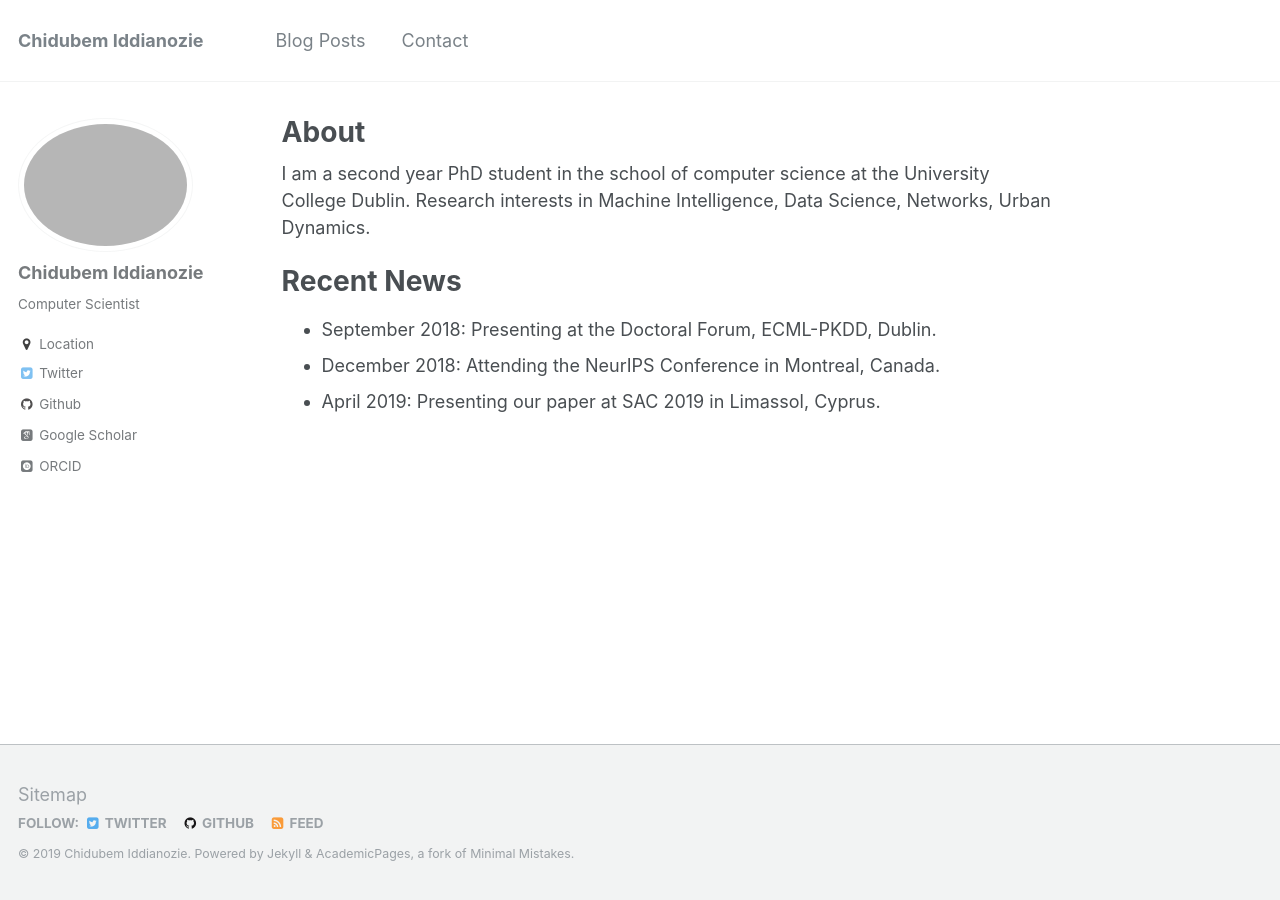
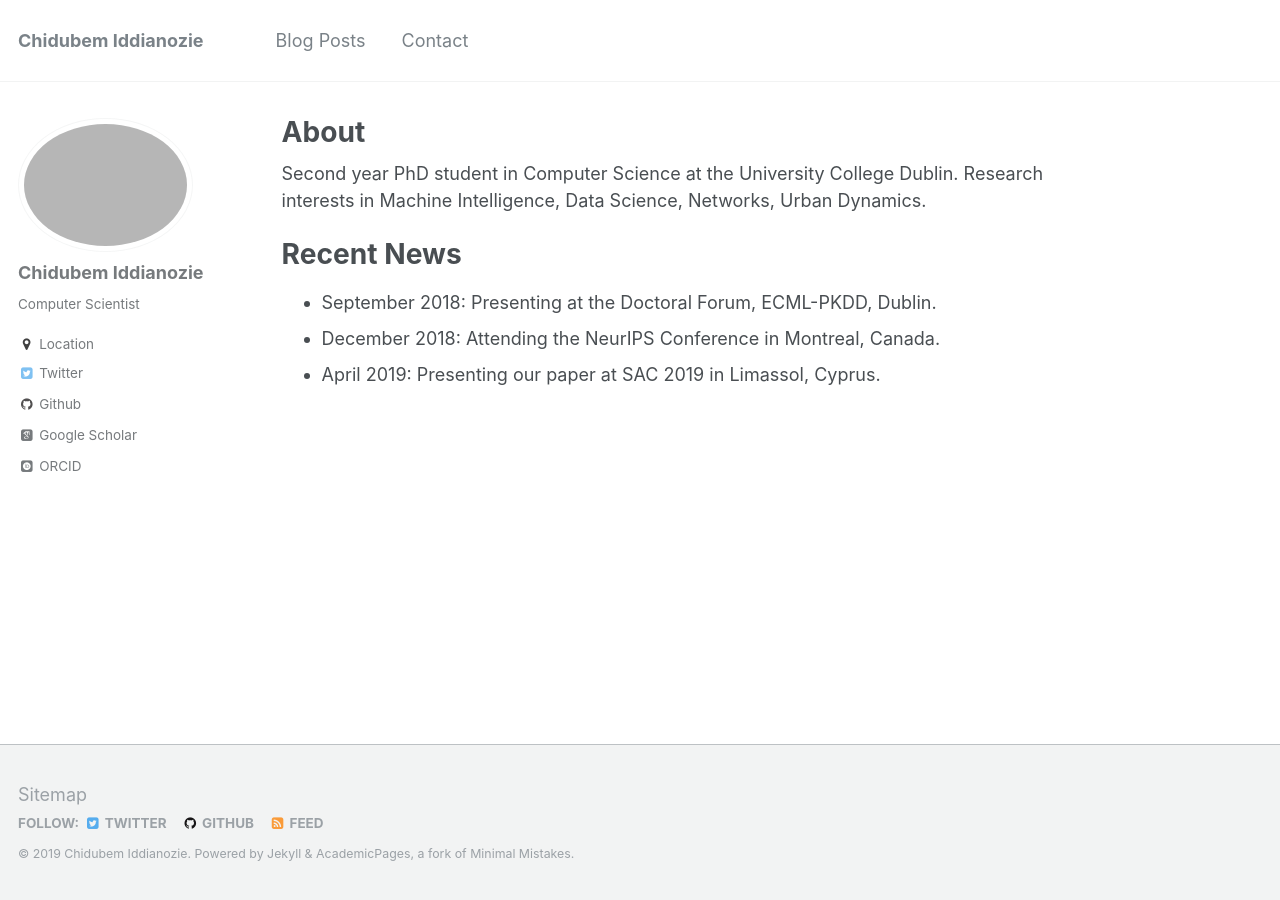
Before and after one commit to chiddianozie/chidubem-iddianozie, a Jekyll site: the page built from _pages/about.md, in a window 1280 px wide. Built offline with Jekyll 4.4.1, drawn with Linux system fonts in a browser that asks for light colours; some web fonts are replaced.

Commit message:
edited about

```diff
--- a/_pages/about.md
+++ b/_pages/about.md
@@ -8,7 +8,7 @@ redirect_from:
   - /about.html
 ---
 
-I am a second year PhD student in the school of computer science at the University College Dublin. Research interests in Machine Intelligence, Data Science,  Networks, Urban Dynamics.
+Second year PhD student in Computer Science at the University College Dublin. Research interests in Machine Intelligence, Data Science,  Networks, Urban Dynamics.
 
 
 # Recent News
```
